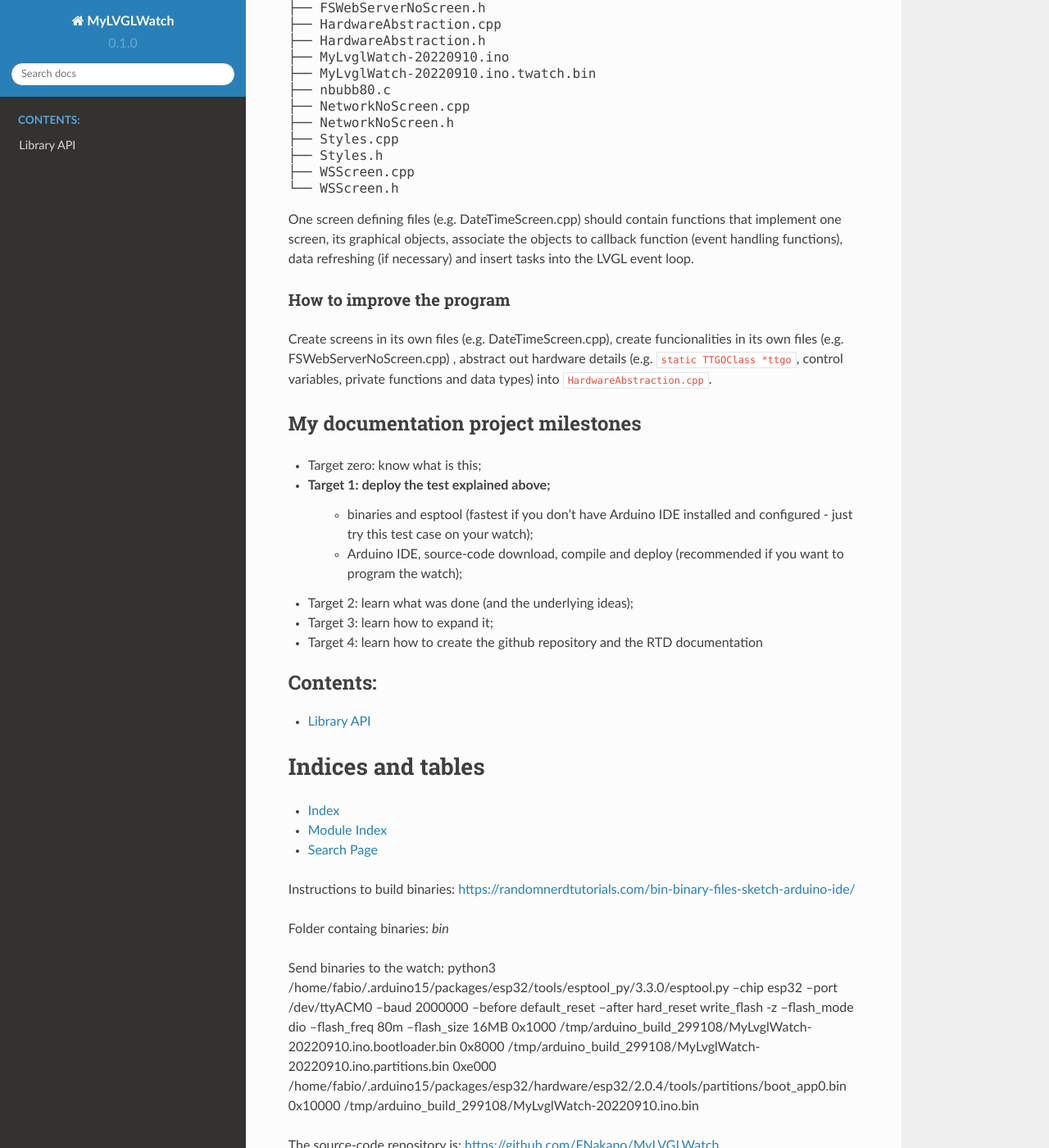
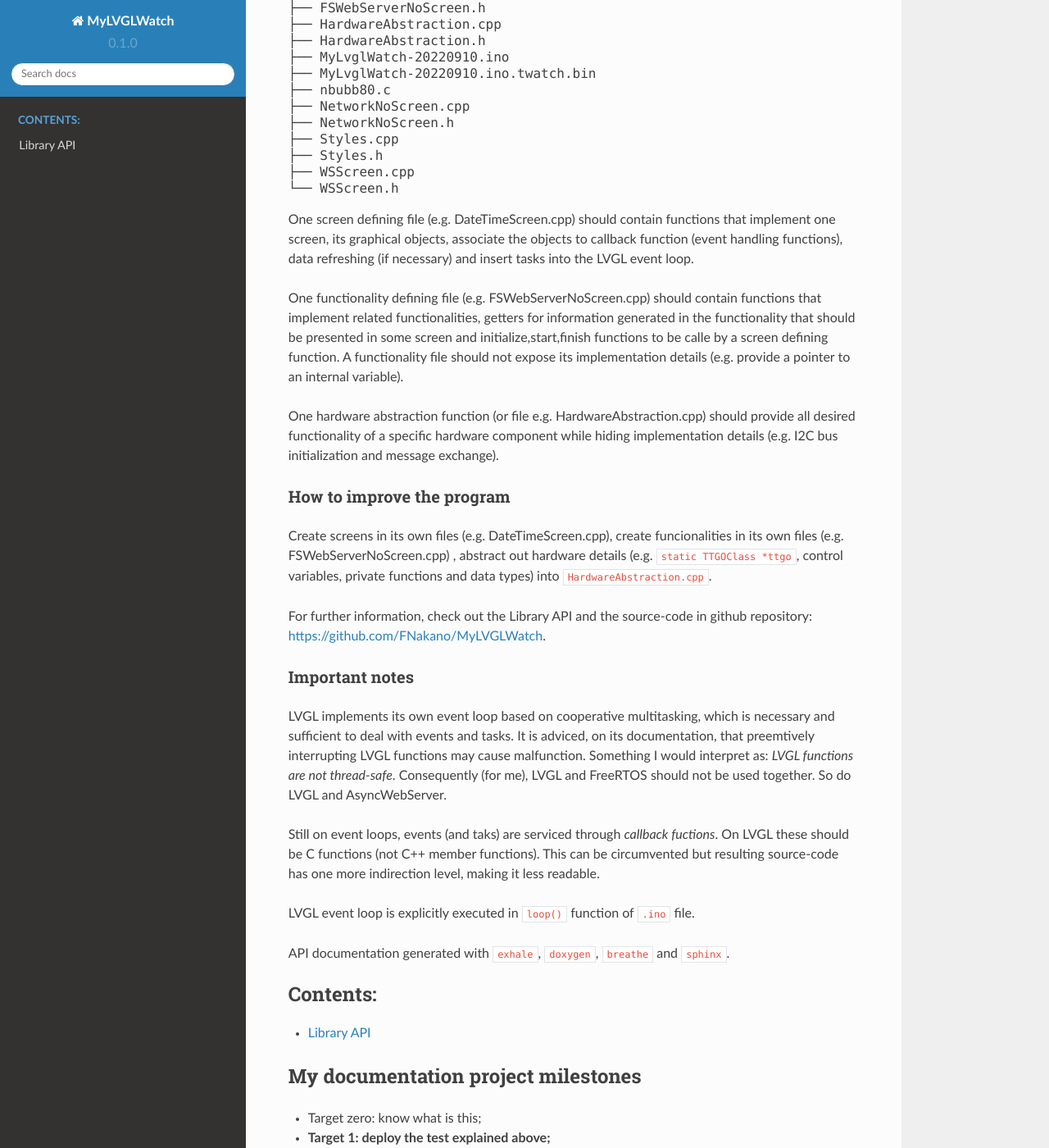
Before and after one commit to FNakano/MyLVGLWatch, a Sphinx documentation site: the page built from docs/source/index.rst, in a window 1280 px wide and 1400 px high, scrolled down 4935 px. Shown: the whole window at 82% size. Built offline with Sphinx 7.4.7 and the Read the Docs theme 2.0.0, drawn with Linux system fonts in a browser that asks for light colours; pages that are not in the unit, such as notebooks, are missing from menus; some of the changed text lies outside the part shown.

Commit message:
improving section important notes.

```diff
--- a/docs/source/index.rst
+++ b/docs/source/index.rst
@@ -182,12 +182,38 @@ Directory tree
    └── WSScreen.h
    </pre>
 
-One screen defining files (e.g. DateTimeScreen.cpp) should contain functions that implement one screen, its graphical objects, associate the objects to callback function (event handling functions), data refreshing (if necessary) and insert tasks into the LVGL event loop.
+One screen defining file (e.g. DateTimeScreen.cpp) should contain functions that implement one screen, its graphical objects, associate the objects to callback function (event handling functions), data refreshing (if necessary) and insert tasks into the LVGL event loop.
+
+One functionality defining file (e.g. FSWebServerNoScreen.cpp) should contain functions that implement related functionalities, getters for information generated in the functionality that should be presented in some screen and initialize,start,finish functions to be calle by a screen defining function. A functionality file should not expose its implementation details (e.g. provide a pointer to an internal variable).
+
+One hardware abstraction function (or file e.g. HardwareAbstraction.cpp) should provide all desired functionality of a specific hardware component while hiding implementation details (e.g. I2C bus initialization and message exchange).
 
 How to improve the program
 ^^^^^^^^^^^^^^^^^^^^^^^^^^
 
 Create screens in its own files (e.g. DateTimeScreen.cpp), create funcionalities in its own files (e.g. FSWebServerNoScreen.cpp) , abstract out hardware details (e.g. ``static TTGOClass *ttgo``, control variables, private functions and data types) into ``HardwareAbstraction.cpp``.
+
+For further information, check out the Library API and the source-code in github repository: https://github.com/FNakano/MyLVGLWatch.
+
+Important notes
+^^^^^^^^^^^^^^^
+
+LVGL implements its own event loop based on cooperative multitasking, which is necessary and sufficient to deal with events and tasks. It is adviced, on its documentation, that preemtively interrupting LVGL functions may cause malfunction. Something I would interpret as: *LVGL functions are not thread-safe*. Consequently (for me), LVGL and FreeRTOS should not be used together. So do LVGL and AsyncWebServer.
+
+Still on event loops, events (and taks) are serviced through *callback fuctions*. On LVGL these should be C functions (not C++ member functions). This can be circumvented but resulting source-code has one more indirection level, making it less readable.
+
+LVGL event loop is explicitly executed in ``loop()`` function of ``.ino`` file.
+
+API documentation generated with ``exhale``, ``doxygen``, ``breathe`` and ``sphinx``.
+
+.. toctree::
+   :maxdepth: 2
+   :caption: Contents:
+
+   about
+   api/library_root
+
+
 
 My documentation project milestones
 -----------------------------------
@@ -196,17 +222,9 @@ My documentation project milestones
 - Target 1: deploy the test explained above;
    - binaries and esptool (fastest if you don't have Arduino IDE installed and configured - just try this test case on your watch);
    - Arduino IDE, source-code download, compile and deploy (recommended if you want to program the watch);
-- Target 2: learn what was done (and the underlying ideas);
-- Target 3: learn how to expand it;
-- Target 4: learn how to create the github repository and the RTD documentation
-
-.. toctree::
-   :maxdepth: 2
-   :caption: Contents:
-
-   about
-   api/library_root
-
+- Target 2: explain what was done (and the underlying ideas);
+- Target 3: explain how to expand it;
+- Target 4: explain how to create the github repository and the RTD documentation
 
 Indices and tables
 ==================
```
Also changed, not shown: 1 other file.
